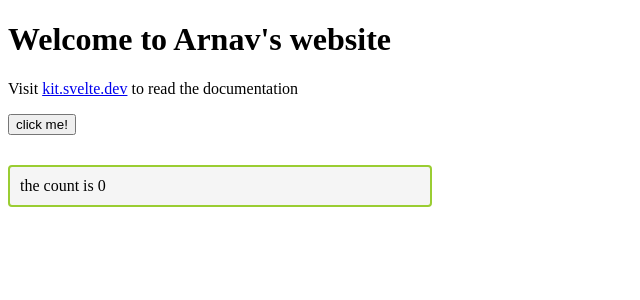
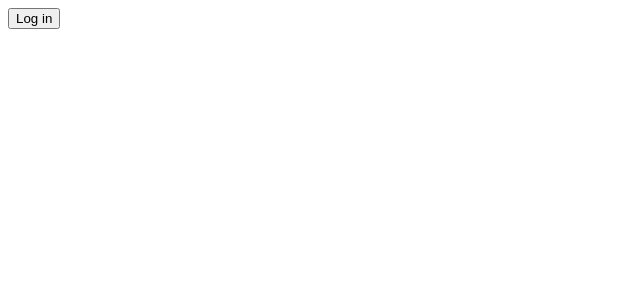
Before and after one commit to AN1001/arnavdb, a SvelteKit app: page / in a window 1280 px wide. Shown: the top 300 px of the page, without its empty margins (0-640 px from the left). Built offline with nearby package versions, Linux system fonts and the light colour scheme.

Commit message:
New Landing Page

```diff
--- a/src/routes/+page.svelte
+++ b/src/routes/+page.svelte
@@ -1,29 +1,15 @@
 <script>
-    let name = "Arnav";
-    let count = 0
-    function addCount(){
-        count+=1
-    }
+	let user = { loggedIn: false };
+
+	function toggle() {
+		user.loggedIn = !user.loggedIn;
+	}
 </script>
 
-<h1>Welcome to {name}'s website</h1>
-<p>Visit <a href="https://kit.svelte.dev">kit.svelte.dev</a> to read the documentation</p>
+{#if user.loggedIn}
+	<button on:click={toggle}> Log out </button>
+{/if}
 
-<button on:click={addCount}>
-    click me!
-</button>
-
-<div>
-    the count is {count}
-</div>
-
-<style>
-    div{
-        padding: 10px;
-        border-radius: 0.25em;
-        background: whitesmoke;
-        border: 2px solid yellowgreen;
-        width: 400px;
-        margin-top: 30px;
-    }
-</style>
+{#if !user.loggedIn}
+	<button on:click={toggle}> Log in </button>
+{/if}
```
